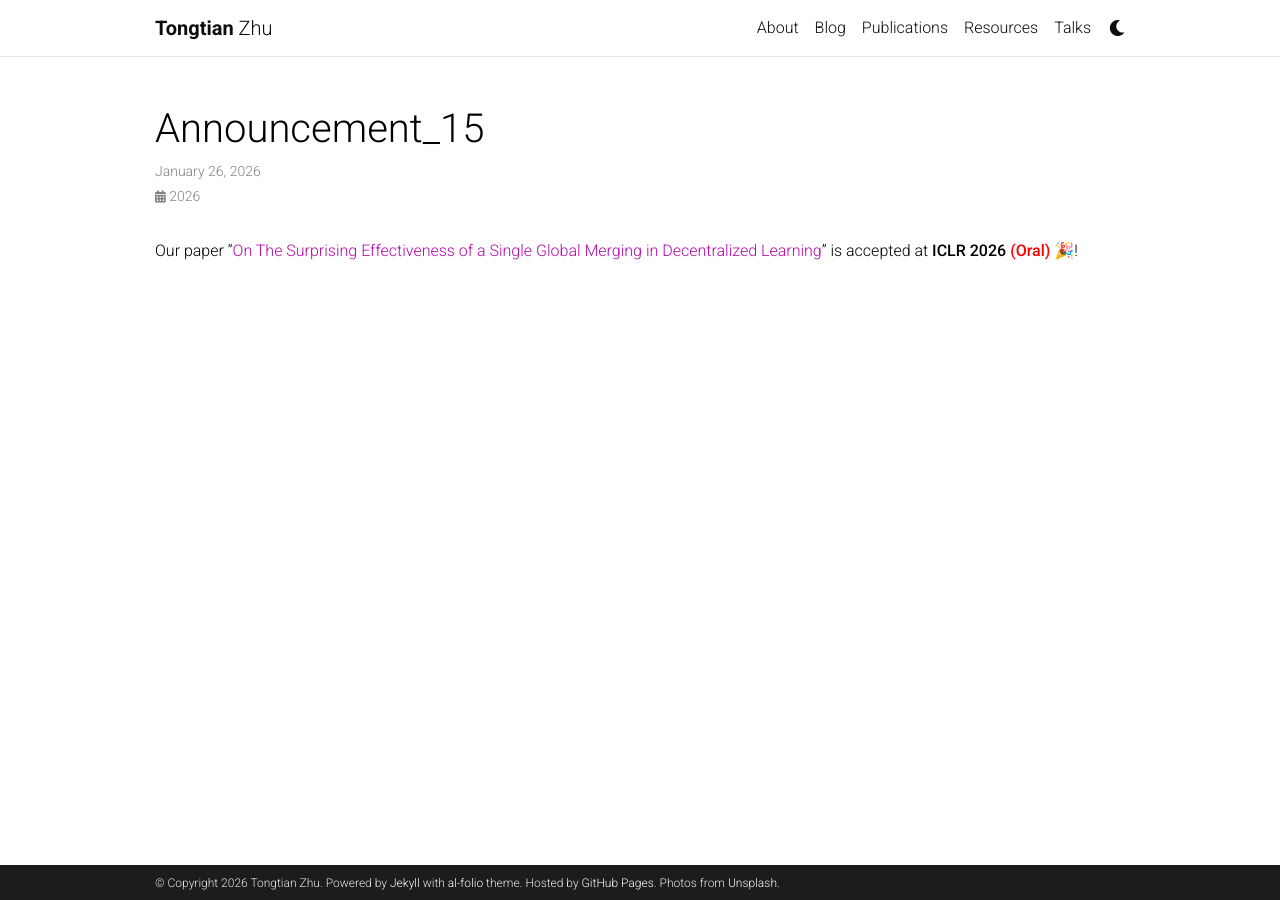
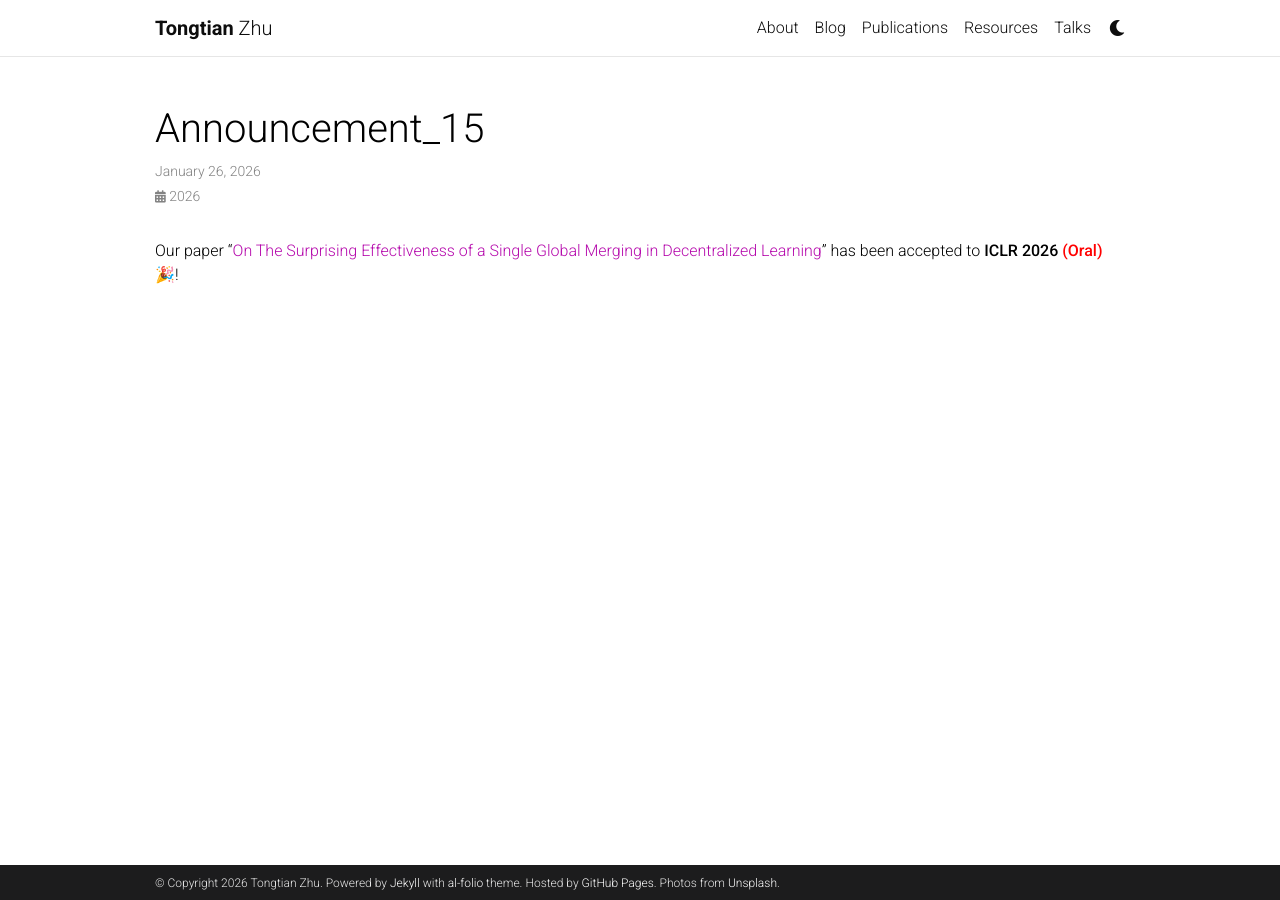
Before and after one commit to Raiden-Zhu/Raiden-Zhu.github.io, a Jekyll site: the page built from _news/announcement_15.md, in a window 1280 px wide. Built offline with Jekyll 4.4.1, drawn with Linux system fonts in a browser that asks for light colours; comment, search, counter and statistics services are not loaded; a style sheet for code colours, icons or effects is not loaded.

Commit message:
Update announcement_15.md

```diff
--- a/_news/announcement_15.md
+++ b/_news/announcement_15.md
@@ -5,4 +5,4 @@ inline: true
 related_posts: false
 ---
 
-Our paper "[On The Surprising Effectiveness of a Single Global Merging in Decentralized Learning](https://paper-list.notion.site/ICLR-26-The-Grokking-Moment-in-Decentralized-Learning-On-The-Surprising-Effectiveness-of-A-Singl-2f43218102c0805d99d6e56d2934fac4?source=copy_link)" is accepted at **ICLR 2026 <span style="color:red">(Oral)</span>** 🎉!
+Our paper "[On The Surprising Effectiveness of a Single Global Merging in Decentralized Learning](https://paper-list.notion.site/ICLR-26-The-Grokking-Moment-in-Decentralized-Learning-On-The-Surprising-Effectiveness-of-A-Singl-2f43218102c0805d99d6e56d2934fac4?source=copy_link)" has been accepted to **ICLR 2026 <span style="color:red">(Oral)</span>** 🎉!
```
